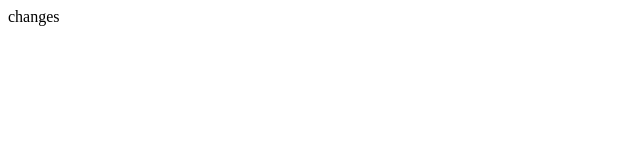
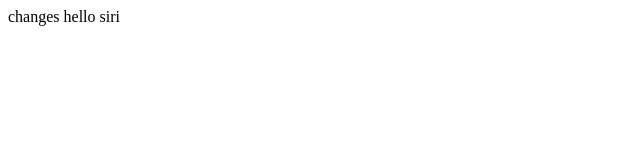
Before and after one commit to MranalikaSingh/1234new, a plain HTML site: page index.html in a window 1280 px wide. Shown: the full height of the page, 0-640 px from the left. Drawn offline with Linux system fonts and the light colour scheme.

Commit message:
i added a line

```diff
--- a/index.html
+++ b/index.html
@@ -7,5 +7,6 @@
 </head>
 <body>
     changes
+    hello siri
 </body>
 </html>
```
Also changed, not shown: 1 other file.
